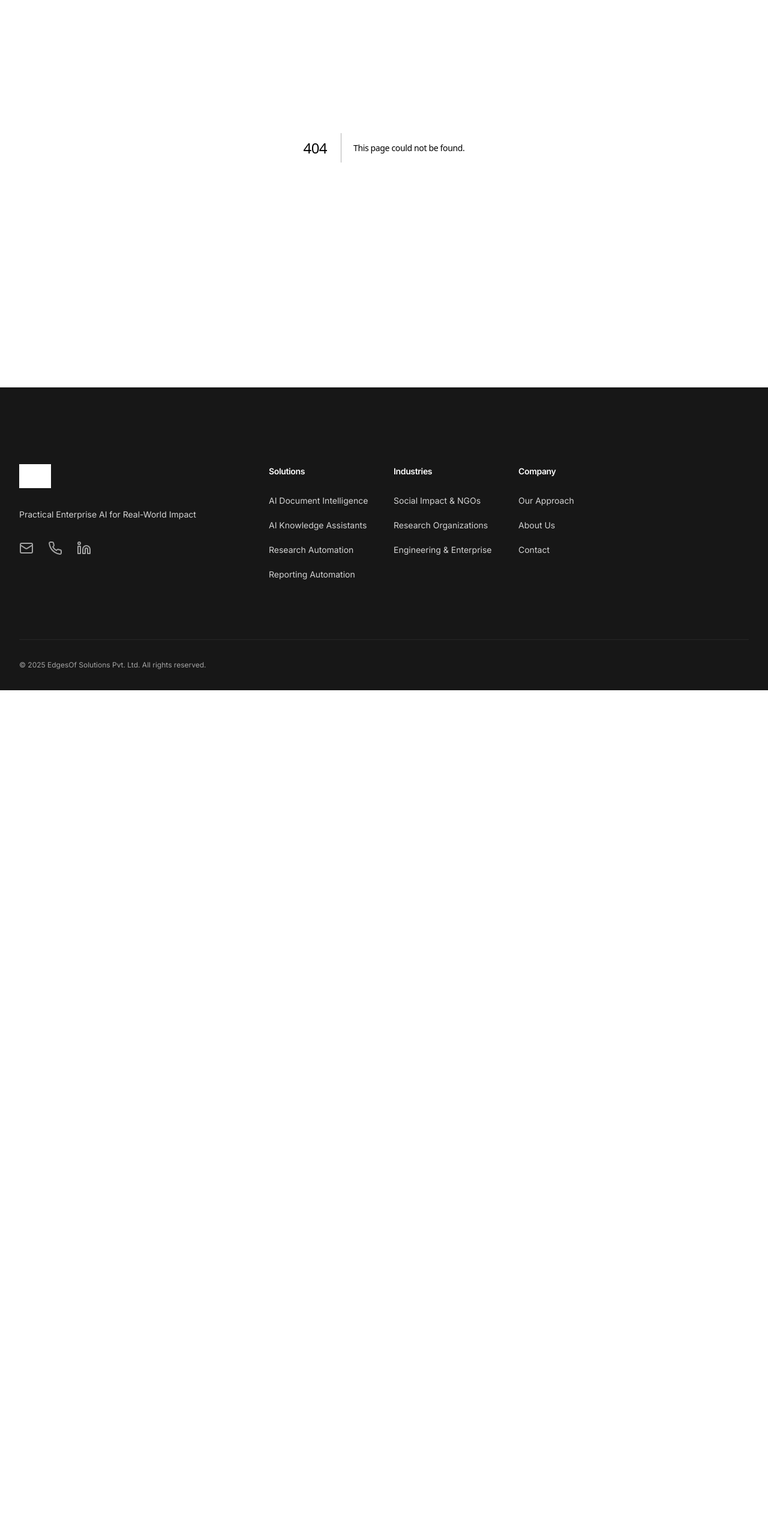
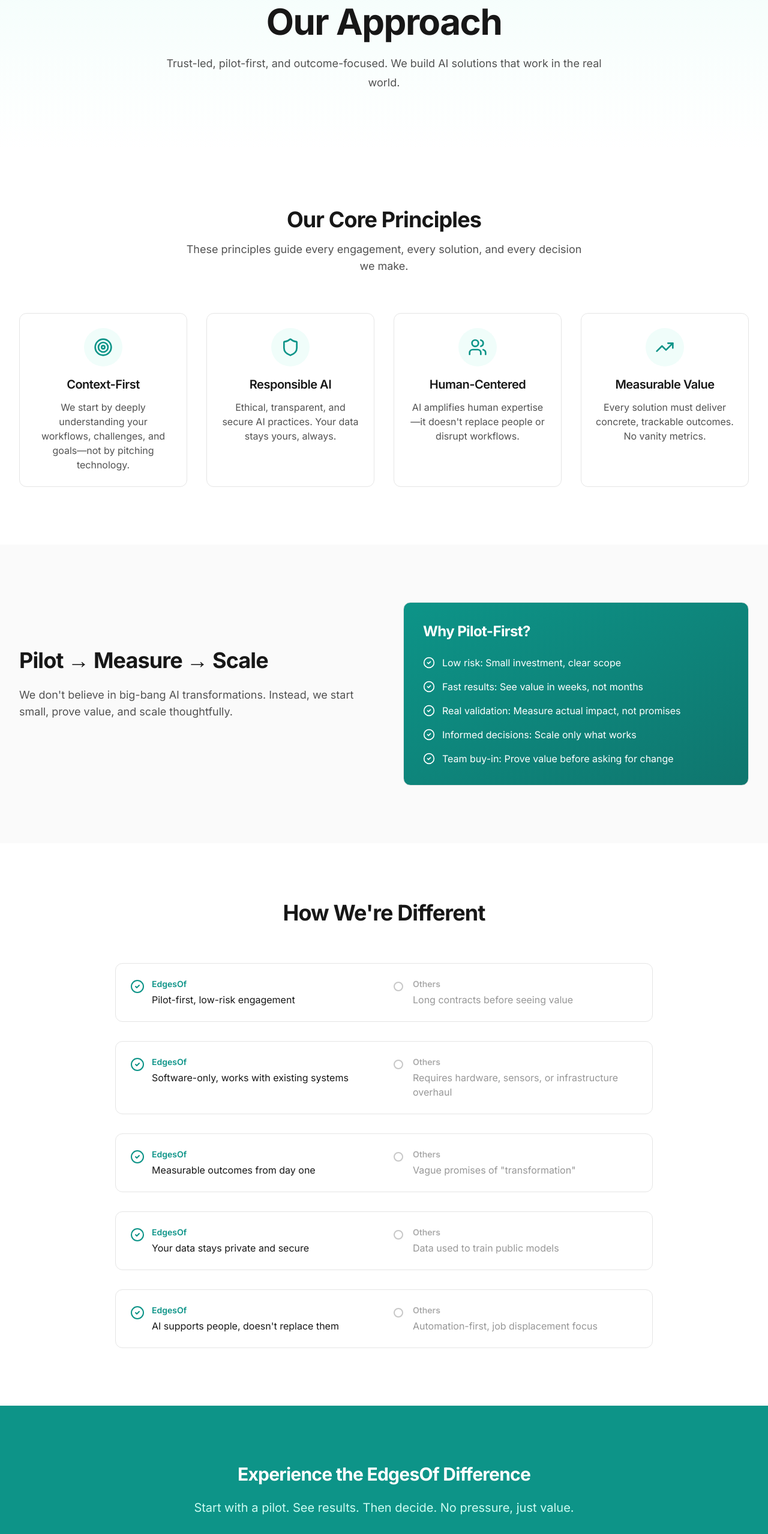
Before and after one commit to vaibhaviimcal-web/edgesof-solutions, a Next.js app: page /approach in a window 1280 px wide. Before the commit this address had no page. Shown: the part 234-2792 px from the top of the page at 60% size. Before the commit the page ends 1385 px from the top, so only its background shows below. Built offline with nearby package versions, Linux system fonts and the light colour scheme; grey boxes are pictures that could not be loaded.

Commit message:
Add Approach page

```diff
--- /dev/null
+++ b/app/approach/page.tsx
@@ -0,0 +1,118 @@
+'use client';
+
+import { Target, Shield, Users, TrendingUp, CheckCircle2, ArrowRight } from 'lucide-react';
+import Link from 'next/link';
+import Card from '@/components/ui/Card';
+import Section from '@/components/ui/Section';
+
+export default function ApproachPage() {
+  return (
+    <>
+      <Section className="pt-32 pb-16 sm:pt-40 sm:pb-24 bg-gradient-to-b from-primary-50 to-white">
+        <div className="text-center">
+          <h1 className="text-4xl font-bold tracking-tight text-neutral-900 sm:text-6xl">Our Approach</h1>
+          <p className="mt-6 text-lg leading-8 text-neutral-600 max-w-3xl mx-auto">
+            Trust-led, pilot-first, and outcome-focused. We build AI solutions that work in the real world.
+          </p>
+        </div>
+      </Section>
+
+      <Section className="bg-white">
+        <div className="text-center mb-16">
+          <h2 className="text-3xl font-bold tracking-tight text-neutral-900 sm:text-4xl mb-4">Our Core Principles</h2>
+          <p className="text-lg text-neutral-600 max-w-2xl mx-auto">
+            These principles guide every engagement, every solution, and every decision we make.
+          </p>
+        </div>
+        <div className="grid grid-cols-1 gap-8 md:grid-cols-2 lg:grid-cols-4">
+          {[
+            { icon: Target, title: 'Context-First', description: 'We start by deeply understanding your workflows, challenges, and goals—not by pitching technology.' },
+            { icon: Shield, title: 'Responsible AI', description: 'Ethical, transparent, and secure AI practices. Your data stays yours, always.' },
+            { icon: Users, title: 'Human-Centered', description: 'AI amplifies human expertise—it doesn\'t replace people or disrupt workflows.' },
+            { icon: TrendingUp, title: 'Measurable Value', description: 'Every solution must deliver concrete, trackable outcomes. No vanity metrics.' }
+          ].map((principle) => (
+            <Card key={principle.title} hover className="h-full text-center">
+              <div className="flex justify-center mb-4">
+                <div className="rounded-full bg-primary-50 p-4">
+                  <principle.icon className="h-8 w-8 text-primary-600" />
+                </div>
+              </div>
+              <h3 className="text-xl font-semibold text-neutral-900 mb-3">{principle.title}</h3>
+              <p className="text-neutral-600">{principle.description}</p>
+            </Card>
+          ))}
+        </div>
+      </Section>
+
+      <Section className="bg-neutral-50">
+        <div className="grid grid-cols-1 gap-12 lg:grid-cols-2 lg:gap-16 items-center">
+          <div>
+            <h2 className="text-3xl font-bold tracking-tight text-neutral-900 sm:text-4xl mb-6">Pilot → Measure → Scale</h2>
+            <p className="text-lg text-neutral-600 mb-8">
+              We don't believe in big-bang AI transformations. Instead, we start small, prove value, and scale thoughtfully.
+            </p>
+          </div>
+          <Card className="p-8 bg-gradient-to-br from-primary-600 to-primary-700 text-white">
+            <h3 className="text-2xl font-bold mb-6">Why Pilot-First?</h3>
+            <div className="space-y-4">
+              {['Low risk: Small investment, clear scope', 'Fast results: See value in weeks, not months', 'Real validation: Measure actual impact, not promises', 'Informed decisions: Scale only what works', 'Team buy-in: Prove value before asking for change'].map((item) => (
+                <div key={item} className="flex items-start">
+                  <CheckCircle2 className="h-5 w-5 mr-3 flex-shrink-0 mt-0.5" />
+                  <span>{item}</span>
+                </div>
+              ))}
+            </div>
+          </Card>
+        </div>
+      </Section>
+
+      <Section className="bg-white">
+        <div className="text-center mb-16">
+          <h2 className="text-3xl font-bold tracking-tight text-neutral-900 sm:text-4xl mb-4">How We're Different</h2>
+        </div>
+        <div className="max-w-4xl mx-auto space-y-8">
+          {[
+            { us: 'Pilot-first, low-risk engagement', them: 'Long contracts before seeing value' },
+            { us: 'Software-only, works with existing systems', them: 'Requires hardware, sensors, or infrastructure overhaul' },
+            { us: 'Measurable outcomes from day one', them: 'Vague promises of "transformation"' },
+            { us: 'Your data stays private and secure', them: 'Data used to train public models' },
+            { us: 'AI supports people, doesn\'t replace them', them: 'Automation-first, job displacement focus' }
+          ].map((item, index) => (
+            <Card key={index} className="p-6">
+              <div className="grid grid-cols-1 md:grid-cols-2 gap-6">
+                <div className="flex items-start">
+                  <CheckCircle2 className="h-6 w-6 text-primary-600 mr-3 flex-shrink-0 mt-0.5" />
+                  <div>
+                    <div className="text-sm font-semibold text-primary-600 mb-1">EdgesOf</div>
+                    <div className="text-neutral-900">{item.us}</div>
+                  </div>
+                </div>
+                <div className="flex items-start opacity-60">
+                  <div className="h-6 w-6 mr-3 flex-shrink-0 mt-0.5 flex items-center justify-center">
+                    <div className="h-4 w-4 rounded-full border-2 border-neutral-400" />
+                  </div>
+                  <div>
+                    <div className="text-sm font-semibold text-neutral-500 mb-1">Others</div>
+                    <div className="text-neutral-600">{item.them}</div>
+                  </div>
+                </div>
+              </div>
+            </Card>
+          ))}
+        </div>
+      </Section>
+
+      <Section className="bg-primary-600 text-white">
+        <div className="text-center">
+          <h2 className="text-3xl font-bold mb-6">Experience the EdgesOf Difference</h2>
+          <p className="text-xl text-primary-100 mb-8 max-w-2xl mx-auto">
+            Start with a pilot. See results. Then decide. No pressure, just value.
+          </p>
+          <Link href="/contact" className="inline-flex items-center rounded-lg bg-white px-6 py-3 text-lg font-semibold text-primary-600 hover:bg-neutral-100">
+            Start a Conversation <ArrowRight className="ml-2 h-5 w-5" />
+          </Link>
+        </div>
+      </Section>
+    </>
+  );
+}
```
